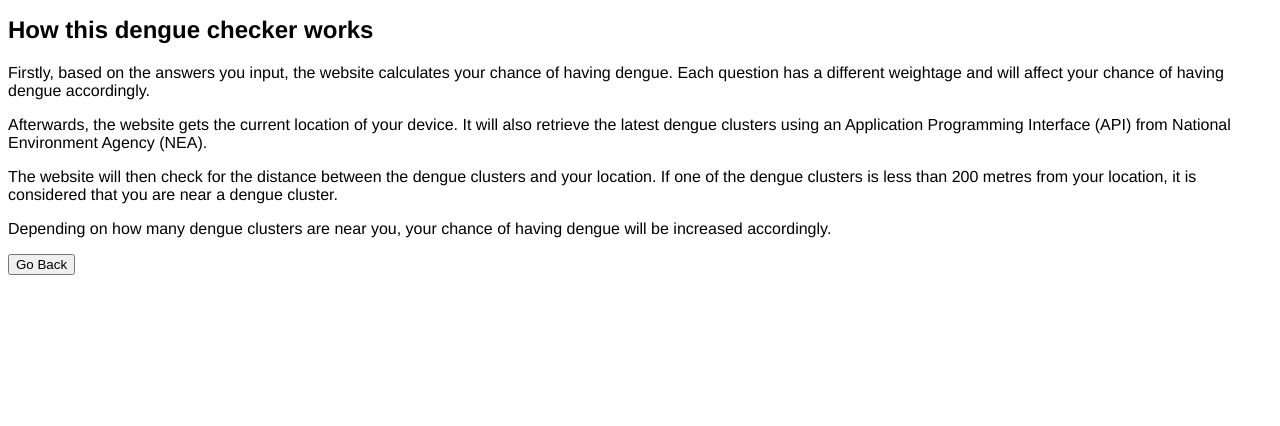
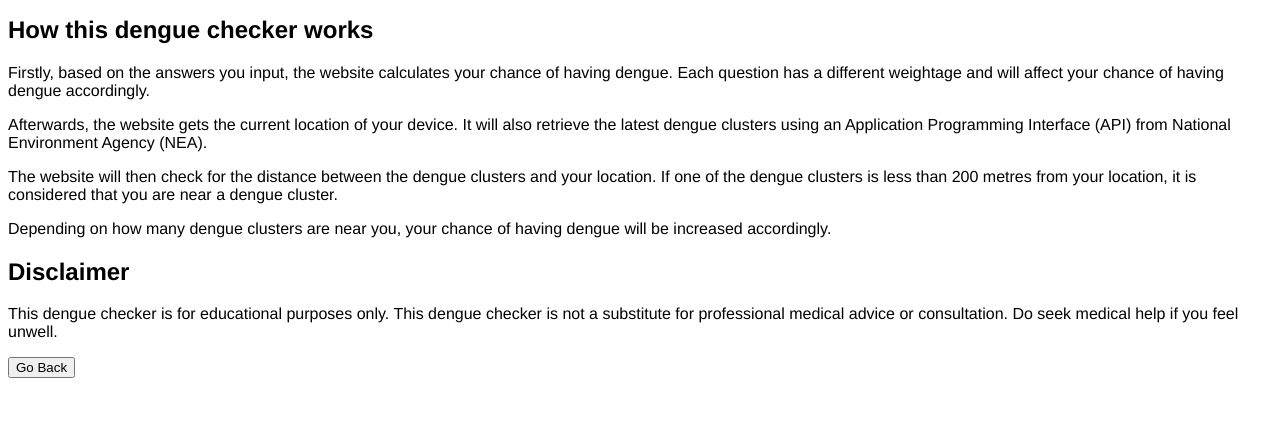
Before and after one commit to LimMengShin/dengue-checker, a Flask app: page /help in a window 1280 px wide. Shown: the part 374-800 px from the top of the page. Run offline with Flask 2, Linux system fonts and the light colour scheme.

Commit message:
Add disclaimer to help page

```diff
--- a/templates/help.html
+++ b/templates/help.html
@@ -26,6 +26,9 @@
     <p>The website will then check for the distance between the dengue clusters and your location. If one of the dengue clusters is less than 200 metres from your location, it is considered that you are near a dengue cluster.</p>
     <p>Depending on how many dengue clusters are near you, your chance of having dengue will be increased accordingly.</p>
 
+    <h2>Disclaimer</h2>
+    <p>This dengue checker is for educational purposes only. This dengue checker is not a substitute for professional medical advice or consultation. Do seek medical help if you feel unwell.</p>
+
     <button onclick='history.back()'>Go Back</button>
 </body>
 </html>
```
